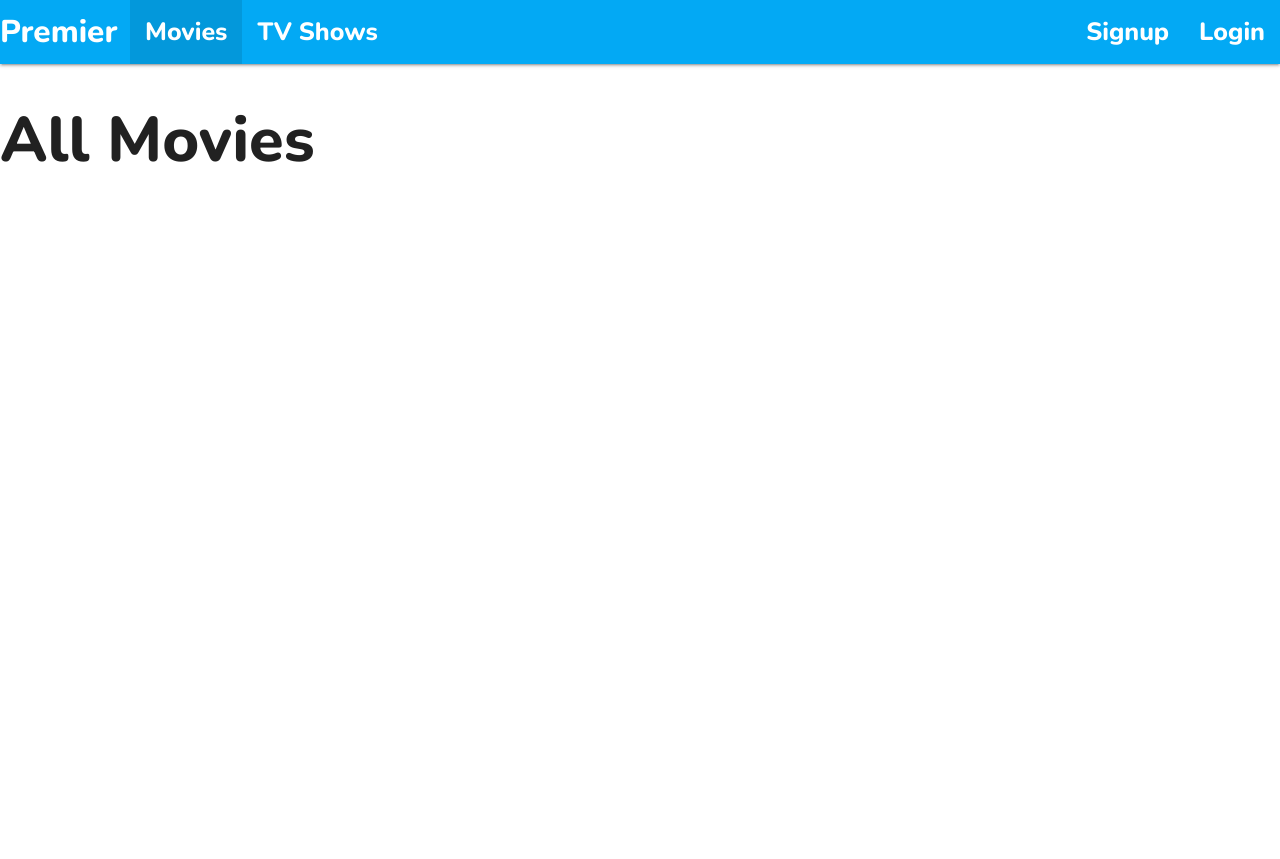
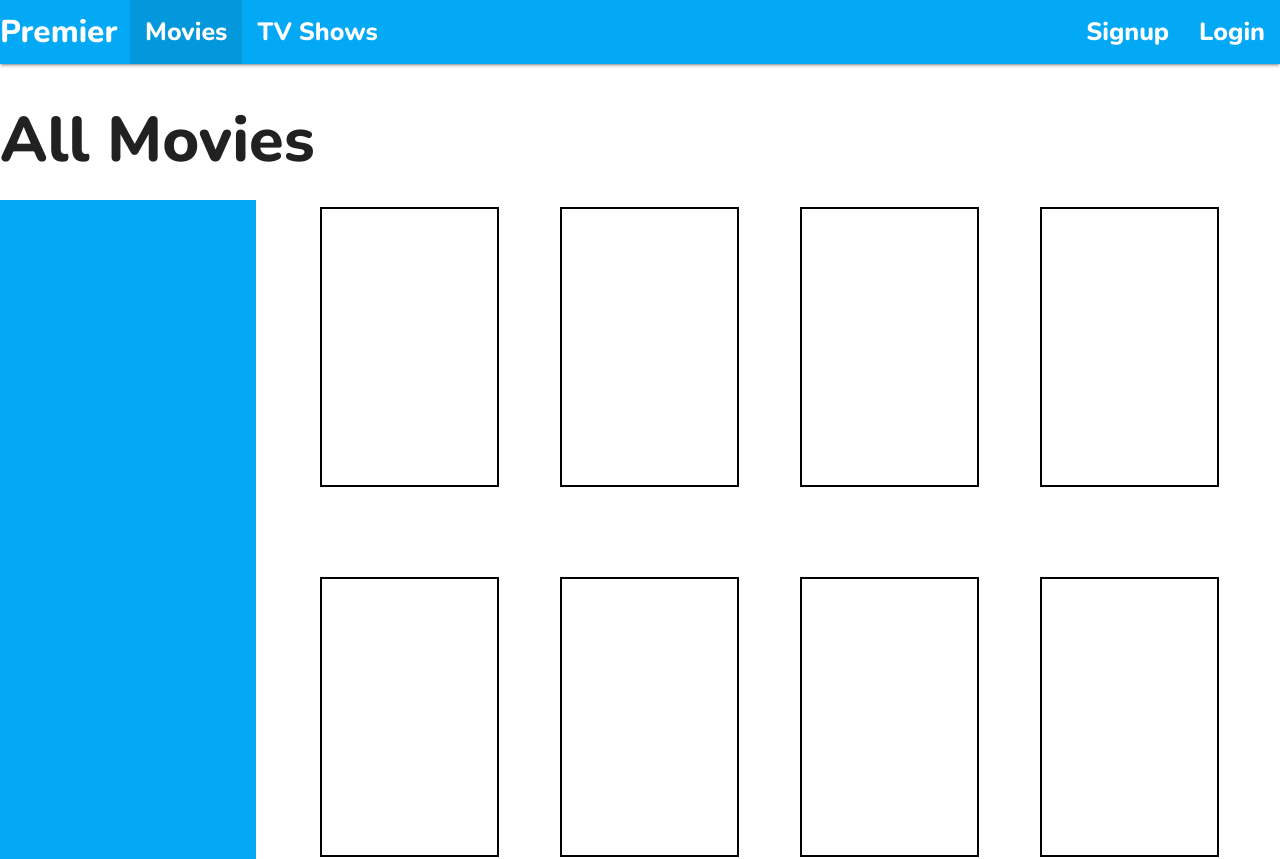
Before and after one commit to minhazur9/premier, a React (Create React App) app in the folder frontend/: page /movies in a window 1280 px wide. Shown: the top 859 px of the page. Before the commit the page ends 800 px from the top, so only its background shows below. Built offline with nearby package versions, Linux system fonts and the light colour scheme; no server answers.

Commit message:
Movie cards aligned in grid layout

```diff
--- a/frontend/public/index.html
+++ b/frontend/public/index.html
@@ -11,8 +11,6 @@
     />
     <link rel="apple-touch-icon" href="%PUBLIC_URL%/logo192.png" />
     <link rel="manifest" href="%PUBLIC_URL%/manifest.json" />
-    <link rel="preconnect" href="https://fonts.gstatic.com">
-<link href="https://fonts.googleapis.com/css2?family=Oswald&display=swap" rel="stylesheet">
 <link rel="preconnect" href="https://fonts.gstatic.com">
 <link href="https://fonts.googleapis.com/css2?family=Nunito:wght@800&display=swap" rel="stylesheet">
     <link rel="stylesheet" href="https://cdnjs.cloudflare.com/ajax/libs/materialize/1.0.0/css/materialize.min.css">
--- a/frontend/src/App.css
+++ b/frontend/src/App.css
@@ -2,7 +2,6 @@
     box-sizing: border-box;
     margin: 0;
     padding: 0;
-    /* font-family: 'Oswald', sans-serif; */
     font-family: 'Nunito', sans-serif;
 }
 
@@ -18,3 +17,32 @@
 .link {
     font-size: 25px;
 }
+
+/* ----------------- Movies */
+
+
+.movie-list {
+    display:grid;
+    position: relative;
+    grid-template-columns: 1fr 1fr 1fr 1fr;
+    row-gap: 6em;
+    bottom: 100vh;
+    width: 75vw;
+    left: 25vw;
+}
+.movie-card {
+    width: 14vw;
+    height: 35vh;
+    border: solid 2px black;
+}
+
+.line-break {
+    width: 100%;
+  }
+
+.movie-nav {
+    display: inline-block;
+    position: relative;
+    width: 20vw;
+    height: 100vh;
+}
--- /dev/null
+++ b/frontend/src/components/movies/MovieCard.js
@@ -0,0 +1,13 @@
+import React from 'react'
+
+class MovieCard extends React.Component {
+    render() {
+        return (
+            <div className='movie-card'>
+
+            </div>
+        )
+    }
+}
+
+export default MovieCard;
--- /dev/null
+++ b/frontend/src/components/movies/MovieNav.js
@@ -0,0 +1,15 @@
+import React from 'react'
+
+function MovieNav(props) {
+  return (
+    <aside className='nav-wrapper #03a9f4 light-blue movie-nav '>
+      <ul>
+
+      </ul>
+    </aside>
+
+  )
+
+}
+
+export default MovieNav;
--- a/frontend/src/pages/MovieIndex.js
+++ b/frontend/src/pages/MovieIndex.js
@@ -1,17 +1,35 @@
 import React from 'react';
 import axios from 'axios';
+import MovieCard from '../components/movies/MovieCard';
+import MovieNav from '../components/movies/MovieNav'
 
 
 class MovieIndex extends React.Component {
 
      key = '47b253083f612b83066bfaf81a01e411'
-    componentDidMount() {
-        axios.get(`https://api.themoviedb.org/3/movie/550?api_key=${this.key}`)
-            .then((response) => console.log(response.data))
-    }
+    // componentDidMount() {
+    //     axios.get(`https://api.themoviedb.org/3/movie/now_playing?api_key=${this.key}&language=en-US&page=1`)
+    //         .then((response) => console.log(response.data))
+    // }
     render() {
         return (
+            <>
             <h1>All Movies</h1>
+            <MovieNav/>
+                <ul className="movie-list">
+                <MovieCard/>
+                <MovieCard/>
+                <MovieCard/>
+                <MovieCard/>
+                <MovieCard/>
+                <MovieCard/>
+                <MovieCard/>
+                <MovieCard/>
+                <MovieCard/>
+
+                </ul>
+
+            </>
         )
     }
 }
```
Also changed, not shown: 1 other file (tests, documents, lock files or other folders).
